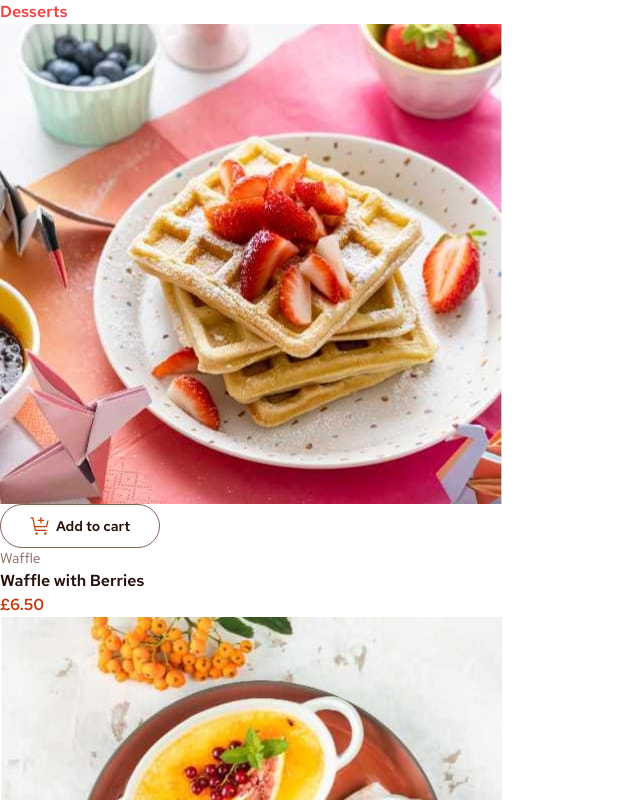
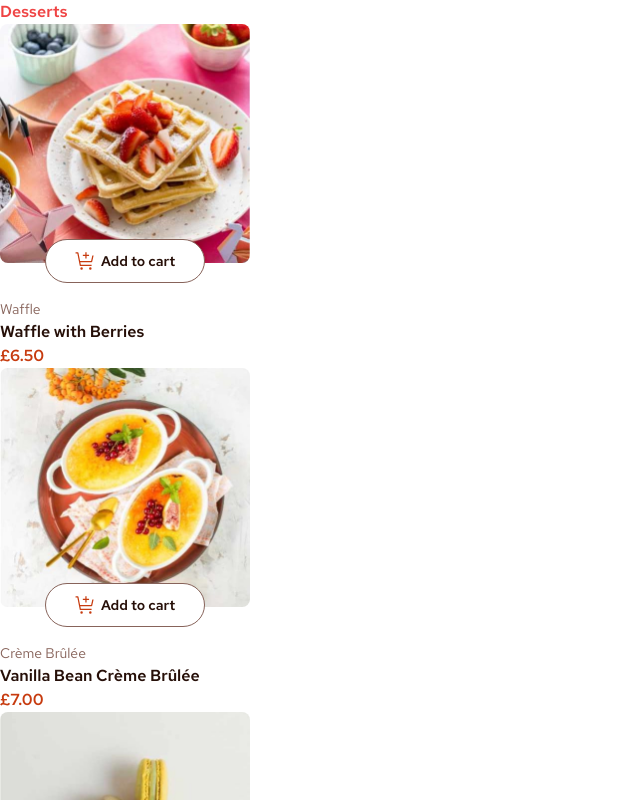
Before and after one commit to anetakasprzak/fm-product-list-cart, a React (Vite) app: page / in a window 1280 px wide. Shown: the top 800 px of the page, without its empty margins (0-640 px from the left). Built offline with nearby package versions, Linux system fonts and the light colour scheme.

Commit message:
card styles

```diff
--- a/src/components/Card.tsx
+++ b/src/components/Card.tsx
@@ -17,24 +17,28 @@ function Card({ item }: CardProps) {
 
   return (
     <div>
-      <div className="lg:w-[25rem] md:w-[21.3rem] sm:w-[32.7rem]">
-        <picture>
+      <div className="w-[25rem] md:w-[21.3rem] sm:w-[32.7rem] relative">
+        <picture className="">
           <source srcSet={image.mobile} media="(max-width: 30em)" />
           <source srcSet={image.tablet} media="(max-width: 47.8em)" />
           <source srcSet={image.desktop} media="(max-width: 90em)" />
-          <img src={image.desktop} alt="image" />
+          <img
+            src={image.desktop}
+            alt="image"
+            className="rounded-[0.8rem] relative"
+          />
         </picture>
-      </div>
 
-      <button className="w-[16rem] h-[4.4rem] text-[1.4rem] flex items-center justify-center gap-2 border border-[#87635A] rounded-full hover:text-[#C73B0F] hover:border-[#C73B0F] transition-all duration-200">
+        <button className="w-[16rem] h-[4.4rem] text-[1.4rem] flex items-center justify-center gap-2 bg-white border border-[#87635A] rounded-full hover:text-[#C73B0F] hover:border-[#C73B0F] transition-all duration-200 absolute top-[90%] left-[50%] translate-x-[-50%]">
           <img
             src="../../public/assets/images/icon-add-to-cart.svg"
             alt="add to cart icon"
           />
           <p>Add to cart</p>
         </button>
+      </div>
 
-      <div>
+      <div className="mt-[3.6rem]">
         <p className="text-[1.4rem] font-normal text-[#87635A]">{category}</p>
         <p>{name}</p>
         <span className="text-[#C73B0F]">£{price.toFixed(2)}</span>
```
Lines whose indentation alone changed are shown as unchanged.
